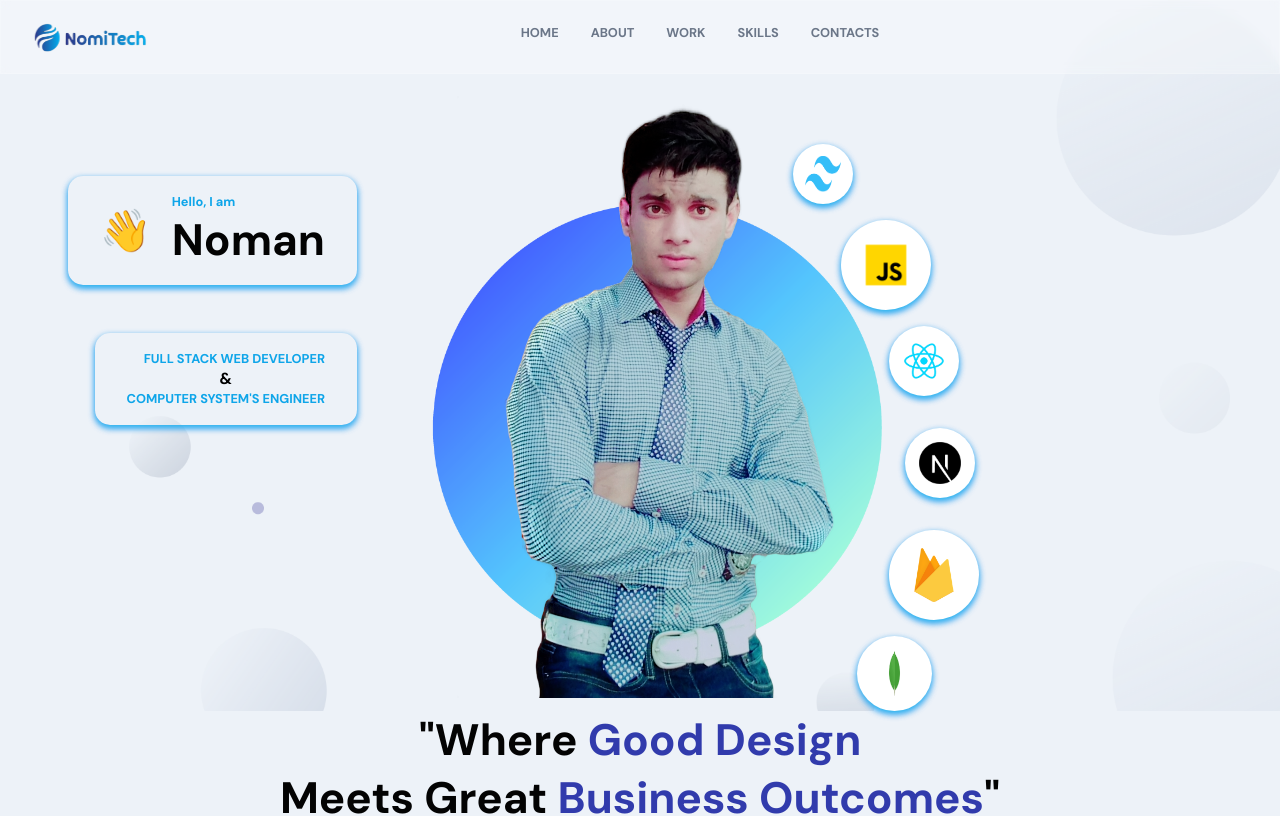
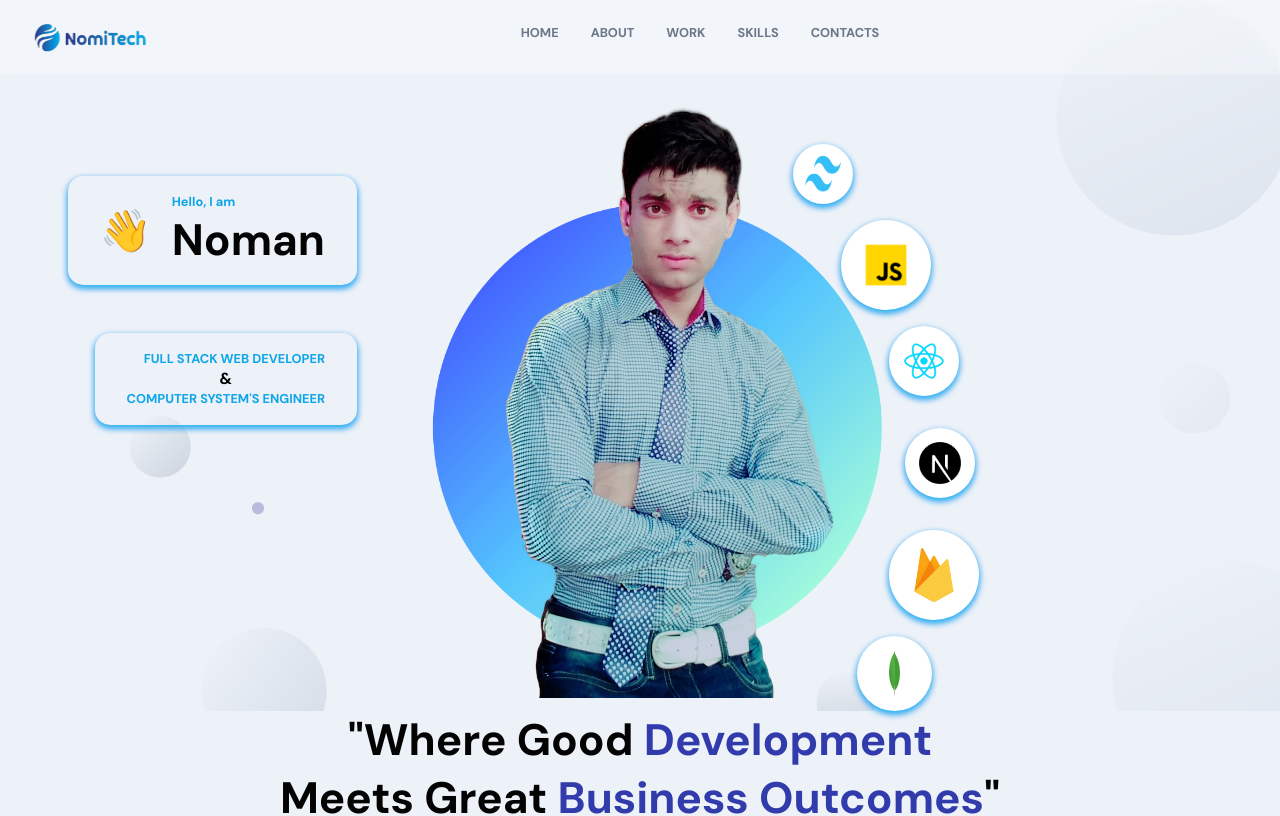
Before and after one commit to Noman-Nom/Nom-Portfolio, a React (Create React App) app in the folder nom-portfolio/: page / in a window 1280 px wide. Shown: the top 816 px of the page. Built offline with nearby package versions, Linux system fonts and the light colour scheme.

Commit message:
about section started

```diff
--- a/nom-portfolio/src/Container/About/About.jsx
+++ b/nom-portfolio/src/Container/About/About.jsx
@@ -19,7 +19,7 @@ const abouts = [
   {
     title: "Back-End Development",
     description: "Reliability, Scalability, Security: Our Back-End Promise",
-    imgUrl: images.about08,
+    imgUrl: images.about03,
   },
   {
     title: "DataBase",
@@ -33,7 +33,7 @@ const About = () => {
     <>
       <h2 className="head-text">
         {" "}
-        "Where <span>Good Design</span>
+        "Where Good  <span>Development</span>
         <br />
         Meets Great <span>Business Outcomes</span>"
       </h2>
--- a/nom-portfolio/src/Container/About/About.scss
+++ b/nom-portfolio/src/Container/About/About.scss
@@ -25,5 +25,13 @@
             border-radius: 20px;
             object-fit: cover;
         }
+        @media screen and (min-width:2000px) {
+            width: 370px;
+            margin: 2rem 4rem;
+
+            img{
+                height: 320px;
+            }
+        }
     }
 }
```
